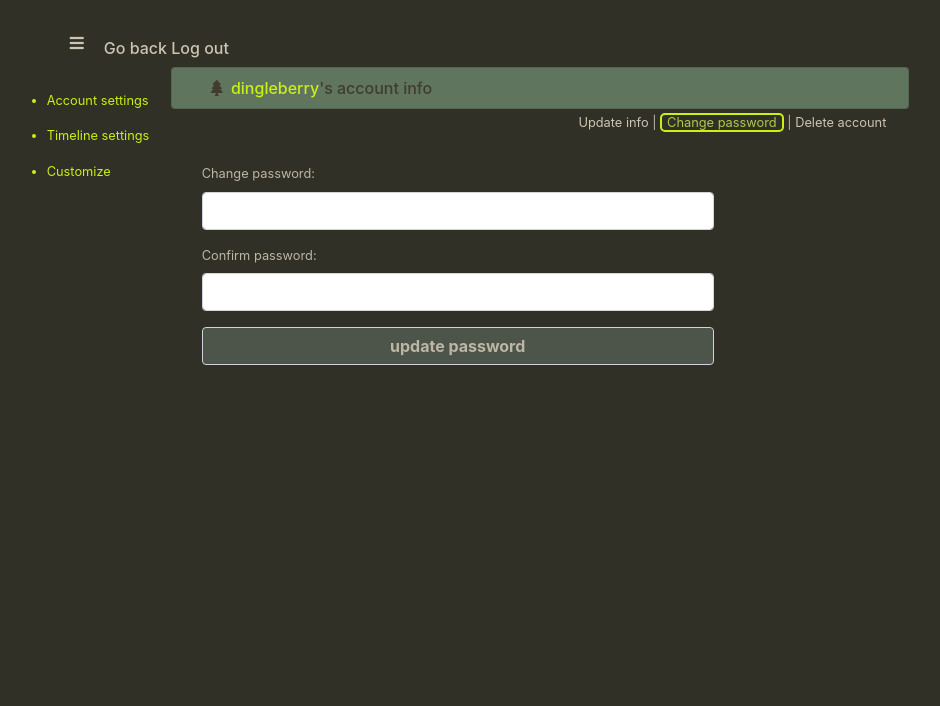
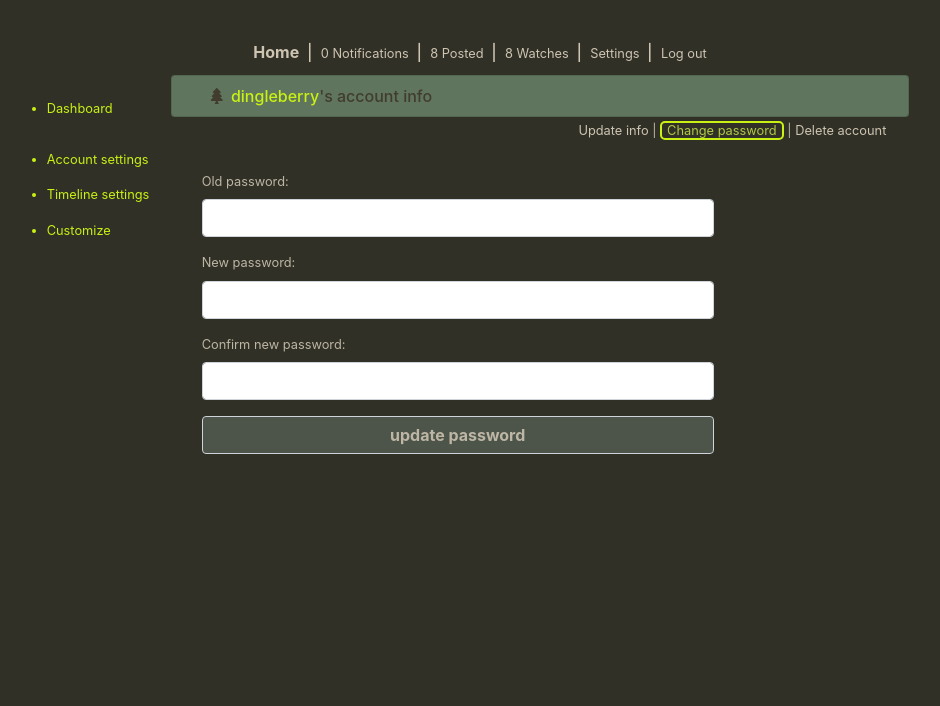
Before and after one commit to qnguyen3411/doops, a Django app: template apps/doops/templates/doops/settings.html in a window 1280 px wide, after a click on "Change password". Shown: the top 706 px of the page, without its empty margins (160-1100 px from the left). Before the commit the page ends 365 px from the top, so only its background shows below. Run offline with Django 3.2, Linux system fonts and the light colour scheme; the template is opened without the code that fills it: values that come from a table or form of the project are taken from there, others are empty; data comes from the database, SQL or seed files in the repository; both versions use the stored data as it was after the commit; parts of the project's set-up code (start-up, migrations or seed data) failed here and were passed over; some libraries are stand-ins or nearby versions.

Commit message:
notifications and account edit

```diff
--- a/apps/doops/models.py
+++ b/apps/doops/models.py
@@ -20,7 +20,7 @@ class UserManager(models.Manager):
             }
         else:
             cleanData = {
-                'username' : postData['first_name'].strip(),
+                'username' : postData['username'].strip(),
                 'email' : postData['email'].strip().lower(),
             }
         return cleanData
--- a/apps/doops/static/doops/css/dashboard.css
+++ b/apps/doops/static/doops/css/dashboard.css
@@ -63,12 +63,7 @@ li{
     color: rgb(201, 241, 19);
     font-weight:bold;
 }
-#notifications ul {
-    transform: rotate(180deg);
-}
-#notifications ul > li {
-    transform: rotate(-180deg);
-}
+
 
 .notification-close:hover{
     background-color: rgb(80, 78, 69);
@@ -82,7 +77,7 @@ li{
 
 .watch-button, .notification-button{
 
-    cursor: pointer;
+    cursor: ointer;
 }
 #header-box{
     height:60px;
--- /dev/null
+++ b/apps/doops/static/doops/js/topnav.js
@@ -0,0 +1,77 @@
+$( document ).ready(function() {
+
+    $('.notification-button').click(function(e){
+        $('#notifications').css('top', e.clientY + 10 + $(window).scrollTop())
+            .css('left', e.clientX + $(window).scrollLeft())
+            .toggle()
+    })
+
+    $('#notifications').on('click', 'li', function(){
+        self_id = $(this).attr('selfID')
+        noti_id = $(this).attr('notiID')
+        console.log("HEYYY")
+        $.ajax({
+            method: "POST",
+            url: "/clear_notification",
+            data: {
+                user_id: self_id,
+                noti_id: noti_id,
+            },
+            success: function(resp){
+                getNotifications()
+            }
+        })
+        $(this).remove()
+    })
+
+
+    $(window).scroll(function(){
+        $('#notifications').hide()
+    })
+    //request for all notifications to server and format
+    function getNotifications(){
+        $.ajax({
+            method: 'GET',
+            url: "/get_notifications",
+            data:{},
+            success: function(resp){
+                noti_list = resp['noti_list']
+                $('.notification-button').text("" + noti_list.length + " Notifications")
+                if (noti_list.length == 0){
+                    no_noti = $('<div></div').text("No notifications here!")
+                    .addClass("bg-dark-green text-neutral small px-2")
+                    $('#notifications ul').append(no_noti)
+
+                }else{
+                    for(i = 0; i < noti_list.length; i++){
+                        $('#notifications ul').append(formatNotiItem(noti_list[i]))
+                    }
+                }
+            }
+
+        })
+    }
+
+    function formatNotiItem(noti_item){
+        list_el = $('<li></li>').attr('selfID',noti_item['notified_user_id'] ).attr('notiID',noti_item['id'] )
+        $(list_el).addClass('notification list-group-item small bg-dark-green p-0 d-flex')
+        output = '<a class="text-disabled d-block col-11 notification-go p-0"'
+        output += 'href="/dashboard/new/branch/'+noti_item['new_canvas_id'] +'">\n'
+        output += '<div class="col-12 p-1">\n'
+        if (noti_item['user_status'] == 'P'){
+            output += "Somebody branched from your drawing!\n"
+        }else{
+            output += "Somebody branched on a node you watch!\n"
+        }
+        output += '<i class="fas fa-arrow-right"></i>\n'
+        output += '</div>\n</a>'
+        output += '<div class="notification-close col-1 py-1 text-disabled">\n'
+        output += '<i class="fas fa-times"></i>\n'
+        output += '</div>\n'
+        list_el.append(output)
+        return list_el
+    }
+
+    getNotifications()
+    $('#notifications').hide()
+});
--- a/apps/doops/templates/doops/settings.html
+++ b/apps/doops/templates/doops/settings.html
@@ -13,23 +13,37 @@
     {% load static %}
     <link rel="stylesheet" media="screen" href="{% static "doops/css/dashboard.css" %}" />
     <script src="{% static "doops/js/settings.js" %}"></script>
+    <script src="{% static "doops/js/topnav.js" %}"></script>
 </head>
 <body class="pt-1">
 
-    <h6 class="nav text-disabled col-12 mx-auto py-1" style="position: sticky; top: 0; z-index:4;">
-        <div class="col-12 col-md-8 mx-auto row">
-            <i class="fas fa-bars p-1 pt-0"></i>
-            <div id="nav-menu" class="nav nav-menu">
-                <div class="fixed pt-2 pl-3" style="width: 300px;">
-                <a class="text-disabled" href="/dashboard">Go back </a>  <a class="text-disabled" href=""> Log out</a>
-                </div>
-            </div>
+        <div id="notifications" class="card">
+            <ul class="list-group small">
+            </ul>
         </div>
-    </h6>
+
+        <h6 class="top-nav text-disabled col-12 mx-auto pt-2 text-center" style="position: sticky; top: 0; z-index:4;">
+            <strong >
+            <a class="mx-1 text-disabled" href="/dashboard">Home </a></strong> |
+            <span  class="notification-button mx-1 text-disabled small" >
+                {{self.user_notifications.all.count}} Notifications </span>|
+            <span userID="{{self.id}}">
+            <a class=" mx-1 text-disabled small" href="/dashboard{{browse_settings.sort}}/post/{{self.id}}">
+                {{self.posted_canvases.all.count}} Posted </a>|
+            <a id="self-numwatch" class=" mx-1 text-disabled small" href="/dashboard{{browse_settings.sort}}/watch/{{self.id}}">
+                {{self.watched_canvases.all.count}} Watches
+            </a>|
+            </span>
+            <a class="mx-1 text-disabled small" href="/users/{{self.id}}/settings">Settings </a>|
+            <a class="mx-1 text-disabled small" href="/logout"> Log out</a>
+        </h6>
     <!-- end nav -->
     <div class="row p-0 mx-0 mt-2">
         <div id="vertical_nav" class="card ml-auto px-0 bg-transparent border-0" style="width:120px">
             <ul class="list-group text-warm-dark" style="position: sticky; top: 40px; z-index:4;">
+            <li class="rounded small mt-4 mb-2 text-lightgreen" >
+                <a href="/dashboard" class="text-lightgreen">Dashboard</a>
+            </li>
             <li class="rounded small mt-4 mb-2 text-lightgreen" >
                 Account settings
             </li>
@@ -53,7 +67,7 @@
                     <a class="text-disabled" href="#change_pw">Change password</a> |
                     <a class="text-disabled" href="#delete">Delete account</a>
                 </p>
-                <form id="update_info" action="register_process" method='post' class = "col-9 text-left small form-signin mt-3 ml-2">
+                <form id="update_info" action="/update_info" method='post' class = "col-9 text-left small form-signin mt-3 ml-2">
                     {% csrf_token %}
                     {% if messages %}
                     {% for message in messages %}
@@ -72,7 +86,7 @@
                     <input class="font-weight-bold bg-disabled text-neutral form-control my-2" type="submit" value="update">
                 </form>
 
-                <form id="change_pw" action="register_process" method='post' class = "col-9 text-left small form-signin mt-3 ml-2">
+                <form id="change_pw" action="update_pw" method='post' class = "col-9 text-left small form-signin mt-3 ml-2">
                     {% csrf_token %}
                     {% if messages %}
                     {% for message in messages %}
@@ -80,12 +94,16 @@
                     {% endfor %}
                     {% endif %}
                     <div class="form-group">
-                    <label for="email" >Change password:</label>
-                    <input type="email" name="email" class="form-control" >
+                    <label for="old_password" >Old password:</label>
+                    <input type="password" name="old_password" class="form-control" >
                     </div>
                     <div class="form-group">
-                    <label for="first_name">Confirm password:</label>
-                    <input type="text" class="form-control" name="username">
+                    <label for="password" >New password:</label>
+                    <input type="password" name="password" class="form-control" >
+                    </div>
+                    <div class="form-group">
+                    <label for="first_name">Confirm new password:</label>
+                    <input type="text" name="confirm" class="form-control" >
                     </div>
 
                     <input class="font-weight-bold bg-disabled text-neutral form-control my-2" type="submit" value="update password">
--- a/apps/doops/urls.py
+++ b/apps/doops/urls.py
@@ -10,8 +10,11 @@ urlpatterns = [
     # url(r'^get_nodes$', views.get_nodes),
     url(r'^login_process$', views.login_process),
     url(r'^register_process$', views.register_process),
+    url(r'^update_info$', views.update_info),
+    url(r'^update_pw$', views.update_pw),
     url(r'^submit_process/(?P<node_id>\d+)$', views.submit_process),
     url(r'^random_process$', views.random_process),
+    url(r'^get_notifications$', views.get_notifications),
     url(r'^clear_notification$', views.clear_notification),
     url(r'^watch/(?P<node_id>\d+)$', views.watch_process),
 
--- a/apps/doops/views.py
+++ b/apps/doops/views.py
@@ -90,7 +90,6 @@ def register_process(request):
                 + User.objects.validate_email(postData)
                 + User.objects.validate_password(postData, min_length=8)
                 )
-
         if len(errors):
             for error in errors:
                 messages.error(request,error['message'], extra_tags=error['tag'])
@@ -124,6 +123,41 @@ def login_process(request):
 
             messages.error(request, "Email/Password invalid", extra_tags='login')
 
+    return redirect('/')
+
+def update_info(request):
+    if request.method == 'POST' and 'id' in request.session:
+        check_unique = True
+        postData = User.objects.clean_input(request.POST, form_edit=True)
+        this_user = User.objects.get(id = request.session['id'])
+        if postData['email'] == this_user.email:
+            check_unique = False
+
+        errors = (User.objects.validate_email(postData, check_unique=check_unique)
+        + User.objects.validate_name(postData, min_length=2))
+        if len(errors):
+            for error in errors:
+                messages.error(request,error['message'], extra_tags=error['tag'])
+        else:
+            this_user.username = postData['username']
+            this_user.email = postData['email']
+            this_user.save()
+        return redirect('/users/'+str(this_user.id)+'/settings')
+    return redirect('/')
+
+def update_pw(request):
+    if request.method == 'POST' and 'id' in request.session:
+        this_user = User.objects.get(id = request.session['id'])
+        if bcrypt.checkpw(request.POST['password'].encode(), this_user.password_hash.encode()):
+            errors = (User.objects.password(request.POST))
+            if len(errors):
+                for error in errors:
+                    messages.error(request,error['message'], extra_tags=error['tag'])
+            else:
+                pw_hash = bcrypt.hashpw(postData['password'].encode(), bcrypt.gensalt())
+                this_user.password_hash = pw_hash
+                this_user.save()
+            return redirect('/users/'+str(this_user.id)+'/settings')
     return redirect('/')
 
 def submit_process(request, node_id):
@@ -180,11 +214,15 @@ def watch_process(request, node_id):
 
 def random_process(request):
     canvas_list = CanvasNode.objects.all()
-    rand_index = randint(0,len(canvas_list))
+    rand_index = randint(0,len(canvas_list) - 1)
     return redirect('/dashboard/new/branch/'+ str(canvas_list[rand_index].id))
 
-# def get_notifications(request):
-#     if 'id' in request.session:
+def get_notifications(request):
+    if 'id' in request.session:
+        noti_list = Notification.objects.filter(notified_user__id = request.session['id']).order_by('-id')
+        return JsonResponse({'noti_list': list(noti_list.values())})
+    return redirect('/')
+
 @csrf_exempt
 def clear_notification(request):
     user_id = int(request.POST['user_id'])
@@ -193,7 +231,7 @@ def clear_notification(request):
         noti_list = Notification.objects.filter(id=noti_id)
         if noti_list and noti_list[0].notified_user.id == user_id:
             noti_list[0].delete()
-    return HttpResponse("EYYYO")
+    return HttpResponse("")
 
 def logout_process(request):
     request.session.clear()
```
Also changed, not shown: apps/doops/static/doops/js/dashboard.js (+0 -29 lines), apps/doops/templates/doops/canvas.html (+12 -4 lines), apps/doops/templates/doops/dashboard.html (+5 -28 lines), db.sqlite3.
